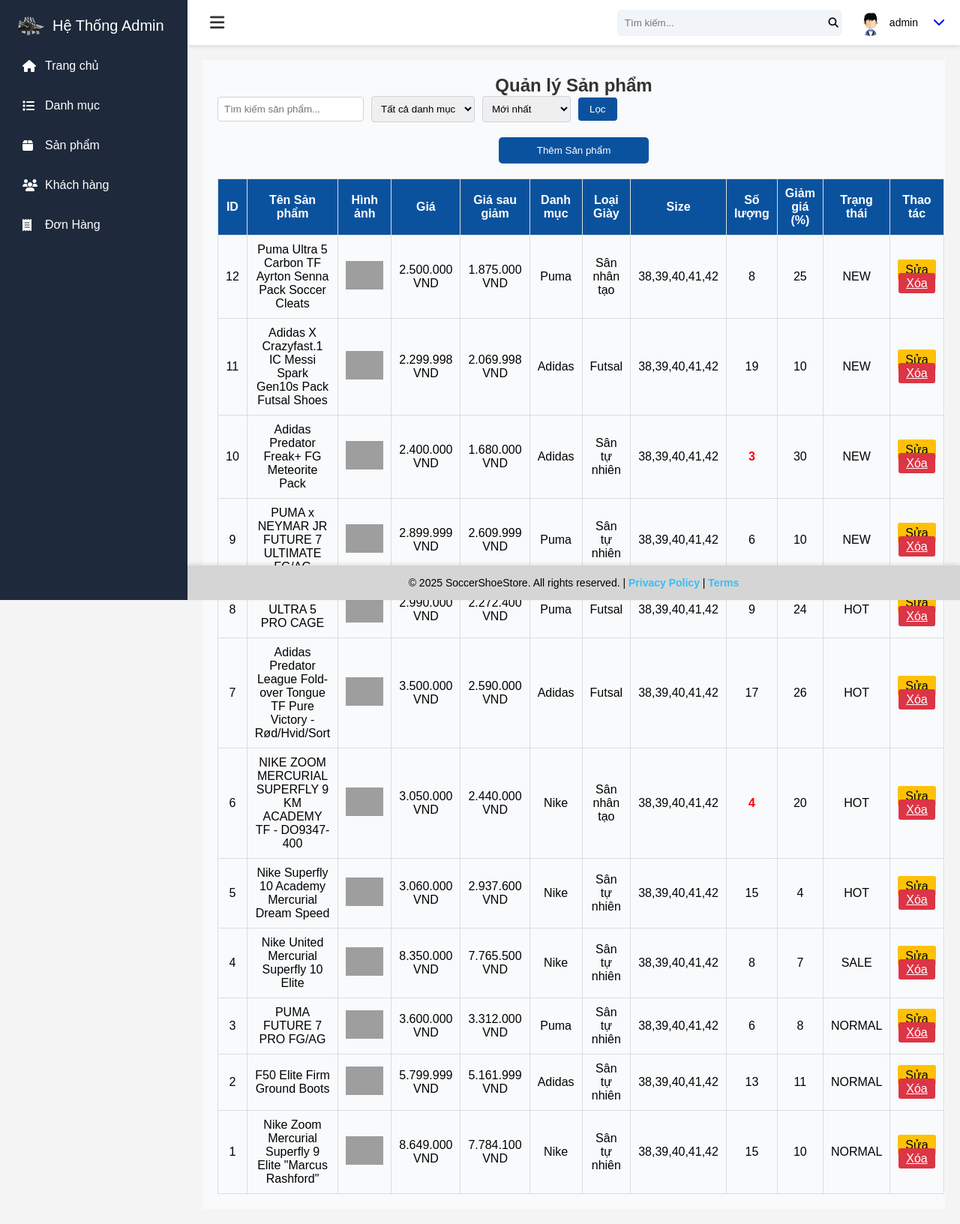
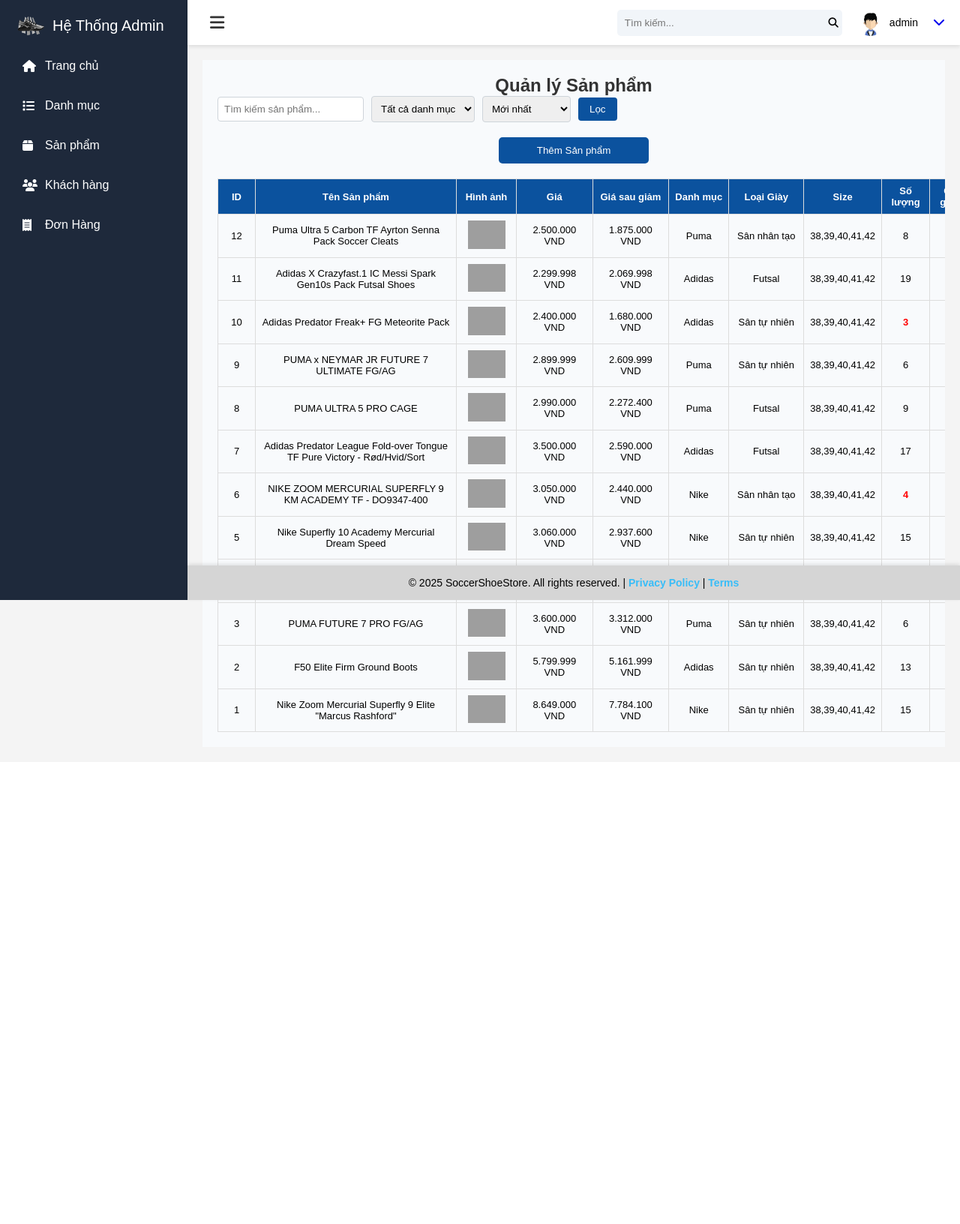
Before and after one commit to tris1404/SoccerShoeStore, a PHP site: page /admin/products.php in a window 1280 px wide. Shown: the whole page at 75% size. After the commit the page ends 976 px from the top, so only its background shows below. Run offline with PHP 8.4, Linux system fonts and the light colour scheme; a user stored in the database is signed in; data comes from the database, SQL or seed files in the repository; grey boxes are pictures that could not be loaded.

Commit message:
chỉnh sửa products.css
Signed-off-by: TrongDang2608 <dangtrong2608@gmail.com>

```diff
--- a/SoccerShoeStore/admin/assets/css/products.css
+++ b/SoccerShoeStore/admin/assets/css/products.css
@@ -5,12 +5,13 @@
 }
 
 .container {
-    width: 80%;
+    width: 100%; /* Đặt container chiếm 100% chiều rộng */
     margin: 0 auto;
     background: white;
     padding: 20px;
     box-shadow: 0 0 10px rgba(0, 0, 0, 0.1);
     border-radius: 8px;
+    overflow-x: auto; /* Thêm thanh cuộn ngang nếu bảng vượt quá chiều rộng */
 }
 
 h2 {
@@ -38,17 +39,74 @@
     width: 100%;
     border-collapse: collapse;
     margin-top: 20px;
+    min-width: 1200px; /* Đặt chiều rộng tối thiểu để đảm bảo bảng hiển thị đầy đủ thông tin */
 }
 
 th, td {
     border: 1px solid #ddd;
-    padding: 10px;
+    padding: 8px; /* Giảm padding để tiết kiệm không gian */
     text-align: center;
+    font-size: 13px; /* Giảm kích thước chữ để hiển thị nhiều thông tin hơn */
+    vertical-align: middle; /* Căn giữa theo chiều dọc */
 }
 
 th {
     background: #0b529e;
     color: white;
+    font-size: 13px; /* Giảm kích thước chữ tiêu đề */
+    white-space: normal; /* Cho phép xuống dòng trong tiêu đề */
+}
+
+/* Điều chỉnh chiều rộng tối thiểu cho từng cột */
+th:nth-child(1), td:nth-child(1) { /* Cột ID */
+    min-width: 50px;
+}
+
+th:nth-child(2), td:nth-child(2) { /* Cột Tên Sản phẩm */
+    min-width: 200px;
+    white-space: normal; /* Cho phép xuống dòng */
+}
+
+th:nth-child(3), td:nth-child(3) { /* Cột Hình ảnh */
+    min-width: 80px;
+}
+
+th:nth-child(4), td:nth-child(4) { /* Cột Giá */
+    min-width: 100px;
+}
+
+th:nth-child(5), td:nth-child(5) { /* Cột Giá sau giảm */
+    min-width: 100px;
+}
+
+th:nth-child(6), td:nth-child(6) { /* Cột Danh mục */
+    min-width: 80px;
+}
+
+th:nth-child(7), td:nth-child(7) { /* Cột Loại Giày */
+    min-width: 100px;
+    white-space: normal; /* Cho phép xuống dòng */
+}
+
+th:nth-child(8), td:nth-child(8) { /* Cột Size */
+    min-width: 100px;
+    white-space: normal; /* Cho phép xuống dòng */
+}
+
+th:nth-child(9), td:nth-child(9) { /* Cột Số lượng */
+    min-width: 60px;
+}
+
+th:nth-child(10), td:nth-child(10) { /* Cột Giảm giá (%) */
+    min-width: 60px;
+}
+
+th:nth-child(11), td:nth-child(11) { /* Cột Trạng thái */
+    min-width: 80px;
+}
+
+th:nth-child(12), td:nth-child(12) { /* Cột Thao tác */
+    min-width: 100px;
 }
 
 td img {
@@ -56,11 +114,22 @@
     height: auto;
 }
 
+/* Điều chỉnh nút trong cột Thao tác */
+.actions {
+    display: flex;
+    gap: 5px; /* Khoảng cách giữa các nút */
+    justify-content: center; /* Căn giữa các nút */
+    flex-wrap: nowrap; /* Ngăn các nút xuống dòng */
+}
+
 .edit-btn, .delete-btn {
-    padding: 5px 10px;
+    padding: 5px 8px; /* Giảm padding để tiết kiệm không gian */
     border: none;
     cursor: pointer;
     border-radius: 3px;
+    font-size: 12px; /* Giảm kích thước chữ của nút */
+    text-decoration: none; /* Bỏ gạch chân */
+    display: inline-block; /* Đảm bảo nút hiển thị đúng */
 }
 
 .edit-btn {
@@ -150,6 +219,7 @@
     display: flex;
     gap: 10px;
     align-items: center;
+    flex-wrap: wrap; /* Cho phép các phần tử xuống dòng nếu không đủ không gian */
 }
 
 .filter-section input[type="text"],
```
